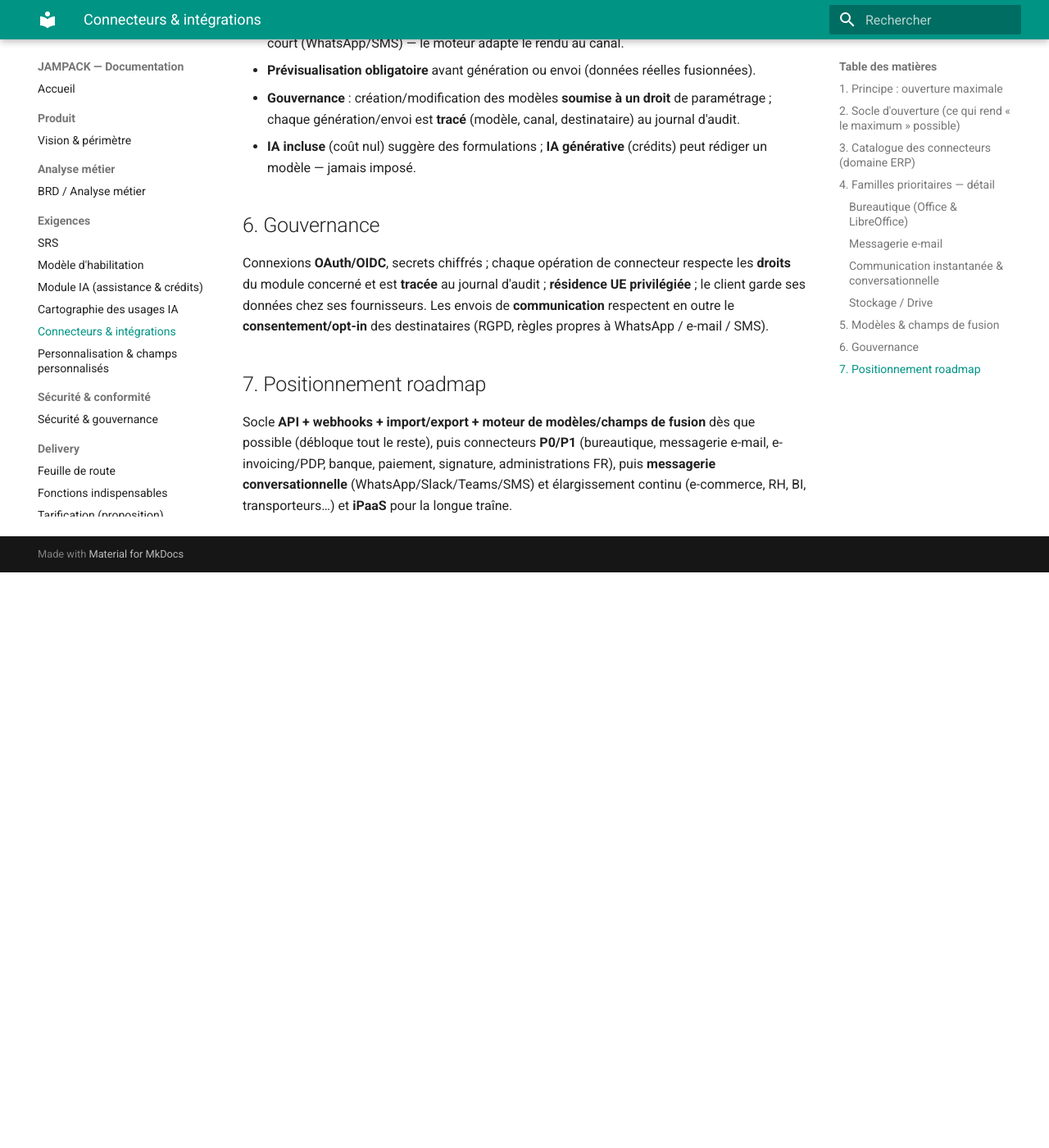
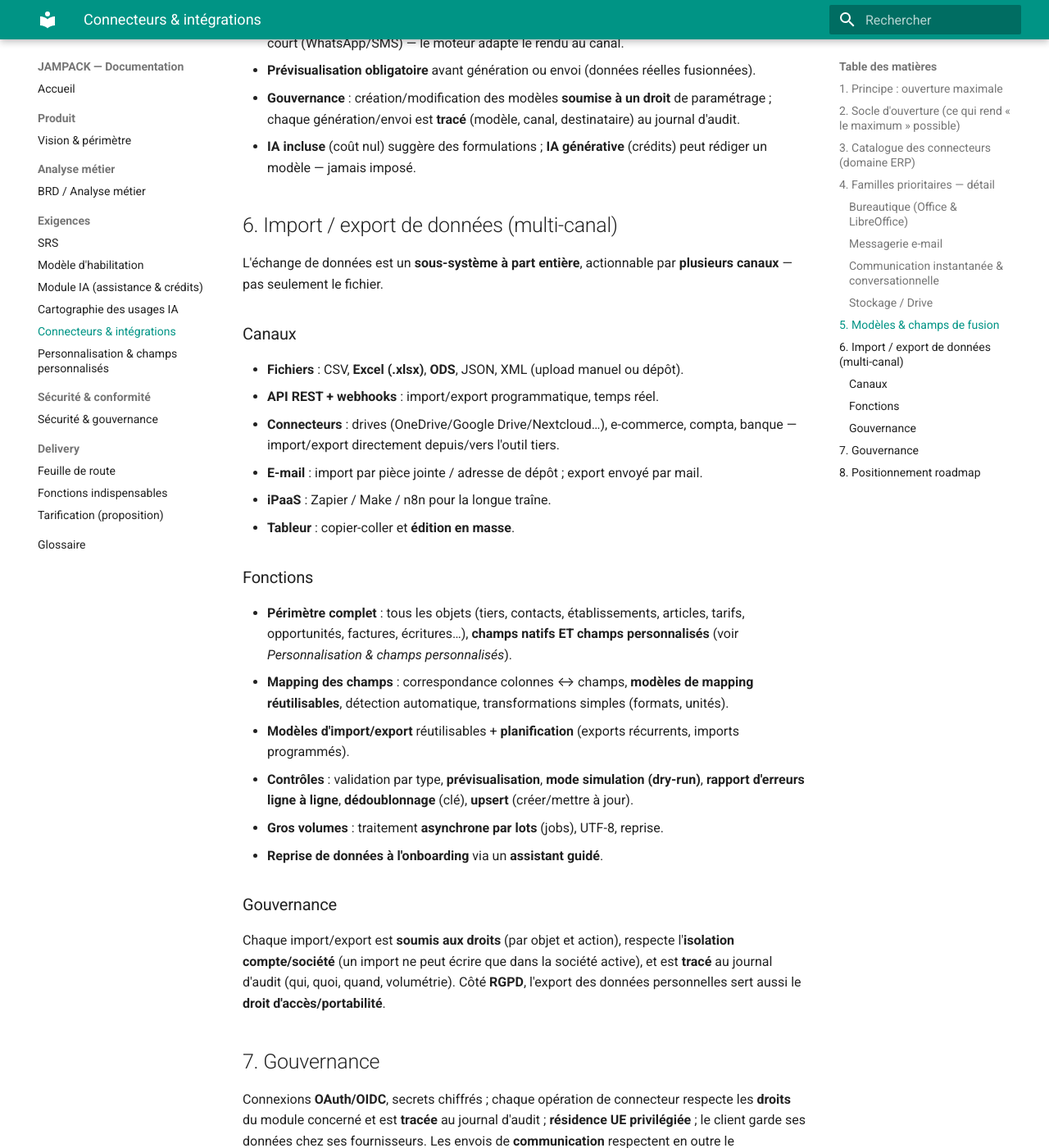
Before and after one commit to chrisx13/jampack-docs, an MkDocs documentation site: the page built from docs/20-exigences/connecteurs.md, in a window 1280 px wide and 1400 px high, scrolled down 3186 px. Shown: the whole window at 82% size. Built offline with MkDocs 1.6.1 and Material for MkDocs 9.7.7, drawn with Linux system fonts in a browser that asks for light colours; before the commit the page ends 3884 px from its top, so only the background shows below that; some of the changed text lies outside the part shown.

Commit message:
docs: isolation société renforcée (RLS) + import/export multi-canal
- Sécurité §3: isolation RLS à deux niveaux (compte permissif + société restrictif,
  ANDés), vue consolidée sans société active, référentiels/annuaire mutualisés.
- BRD: RG-38 (indépendance renforcée des sociétés en base), RG-39 (import/export multi-canal).
- Connecteurs §6: sous-système import/export multi-canal (fichiers, API, connecteurs,
  e-mail, iPaaS) — mapping, dry-run, dédoublonnage/upsert, gouvernance/RGPD.
- fonctions-indispensables + roadmap (Jalon B) alignés sur le multi-canal.

Co-Authored-By: Claude Opus 4.8 <noreply@anthropic.com>
Claude-Session: https://claude.ai/code/session_01Pwuv6ro2738bcQPvWxGDbM

```diff
--- a/docs/20-exigences/connecteurs.md
+++ b/docs/20-exigences/connecteurs.md
@@ -65,10 +65,36 @@ Un **moteur de modèles unique** alimente les **documents** (bureautique) **et**
 - **Gouvernance** : création/modification des modèles **soumise à un droit** de paramétrage ; chaque génération/envoi est **tracé** (modèle, canal, destinataire) au journal d'audit.
 - **IA incluse** (coût nul) suggère des formulations ; **IA générative** (crédits) peut rédiger un modèle — jamais imposé.
 
-## 6. Gouvernance
+## 6. Import / export de données (multi-canal)
+
+L'échange de données est un **sous-système à part entière**, actionnable par **plusieurs canaux** — pas seulement le fichier.
+
+### Canaux
+
+- **Fichiers** : CSV, **Excel (.xlsx)**, **ODS**, JSON, XML (upload manuel ou dépôt).
+- **API REST + webhooks** : import/export programmatique, temps réel.
+- **Connecteurs** : drives (OneDrive/Google Drive/Nextcloud…), e-commerce, compta, banque — import/export directement depuis/vers l'outil tiers.
+- **E-mail** : import par pièce jointe / adresse de dépôt ; export envoyé par mail.
+- **iPaaS** : Zapier / Make / n8n pour la longue traîne.
+- **Tableur** : copier-coller et **édition en masse**.
+
+### Fonctions
+
+- **Périmètre complet** : tous les objets (tiers, contacts, établissements, articles, tarifs, opportunités, factures, écritures…), **champs natifs ET champs personnalisés** (voir *Personnalisation & champs personnalisés*).
+- **Mapping des champs** : correspondance colonnes ↔ champs, **modèles de mapping réutilisables**, détection automatique, transformations simples (formats, unités).
+- **Modèles d'import/export** réutilisables + **planification** (exports récurrents, imports programmés).
+- **Contrôles** : validation par type, **prévisualisation**, **mode simulation (dry-run)**, **rapport d'erreurs ligne à ligne**, **dédoublonnage** (clé), **upsert** (créer/mettre à jour).
+- **Gros volumes** : traitement **asynchrone par lots** (jobs), UTF-8, reprise.
+- **Reprise de données à l'onboarding** via un **assistant guidé**.
+
+### Gouvernance
+
+Chaque import/export est **soumis aux droits** (par objet et action), respecte l'**isolation compte/société** (un import ne peut écrire que dans la société active), et est **tracé** au journal d'audit (qui, quoi, quand, volumétrie). Côté **RGPD**, l'export des données personnelles sert aussi le **droit d'accès/portabilité**.
+
+## 7. Gouvernance
 
 Connexions **OAuth/OIDC**, secrets chiffrés ; chaque opération de connecteur respecte les **droits** du module concerné et est **tracée** au journal d'audit ; **résidence UE privilégiée** ; le client garde ses données chez ses fournisseurs. Les envois de **communication** respectent en outre le **consentement/opt-in** des destinataires (RGPD, règles propres à WhatsApp / e-mail / SMS).
 
-## 7. Positionnement roadmap
+## 8. Positionnement roadmap
 
 Socle **API + webhooks + import/export + moteur de modèles/champs de fusion** dès que possible (débloque tout le reste), puis connecteurs **P0/P1** (bureautique, messagerie e-mail, e-invoicing/PDP, banque, paiement, signature, administrations FR), puis **messagerie conversationnelle** (WhatsApp/Slack/Teams/SMS) et élargissement continu (e-commerce, RH, BI, transporteurs…) et **iPaaS** pour la longue traîne.
```
Also changed, not shown: docs/10-analyse-metier/brd.md (+2 -0 lines), docs/40-securite-conformite/securite.md (+8 -2 lines), docs/70-delivery/fonctions-indispensables.md (+1 -1 lines), docs/70-delivery/roadmap.md (+1 -1 lines).
